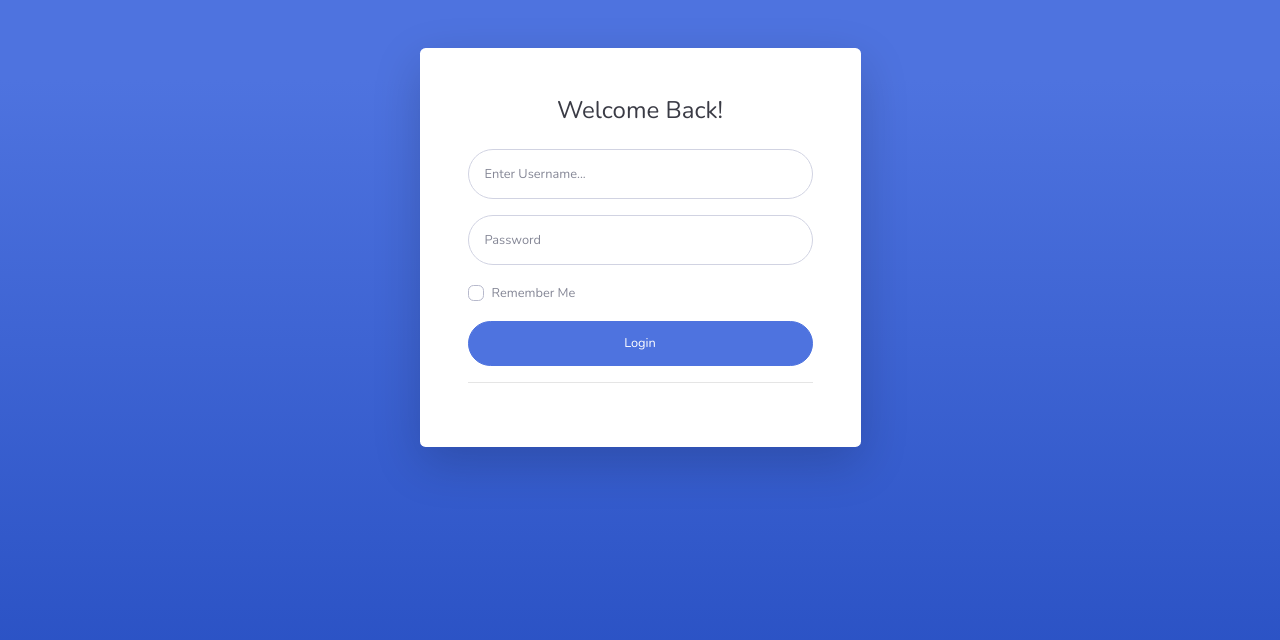
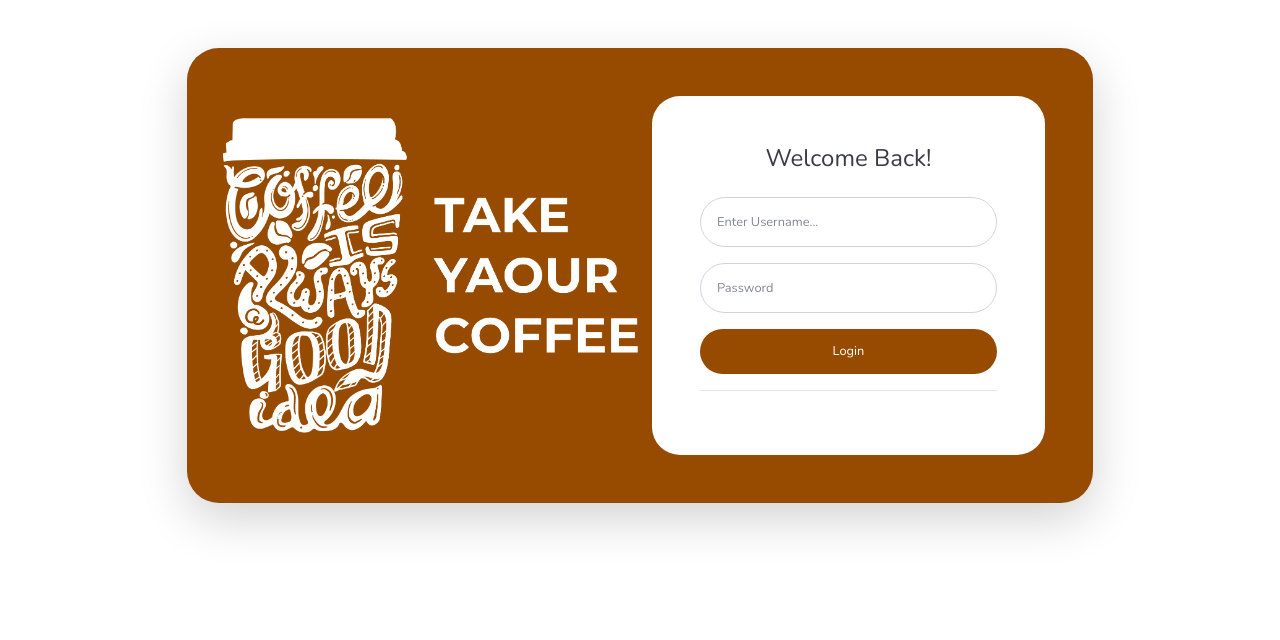
Before and after one commit to rzkmufid/moora, a PHP site: page /pages/login.php in a window 1280 px wide. Shown: the top 640 px of the page. Run offline with PHP 8.4, Linux system fonts and the light colour scheme.

Commit message:
update color and login design

```diff
--- a/includes/sidebar.php
+++ b/includes/sidebar.php
@@ -55,7 +55,7 @@
             >
               Cancel
             </button>
-            <a class="btn btn-primary" href="login.php?logout=1">Logout</a>
+            <a class="btn btn-coklat" href="login.php?logout=1">Logout</a>
           </div>
         </div>
       </div>
--- a/pages/add_alternative.php
+++ b/pages/add_alternative.php
@@ -69,7 +69,7 @@ include '../includes/header.php';
         }
         ?>
 
-        <button type="submit" class="btn btn-primary">Add Alternative</button>
+        <button type="submit" class="btn btn-coklat">Add Alternative</button>
         <a href="alternatives.php" class="btn btn-secondary">Back to Alternatives</a>
     </form>
 </div>
--- a/pages/add_criteria.php
+++ b/pages/add_criteria.php
@@ -49,7 +49,7 @@ include '../includes/header.php';
             <label for="weight" class="form-label">Weight:</label>
             <input type="number" step="0.01" class="form-control" id="weight" name="weight" required>
         </div>
-        <button type="submit" class="btn btn-primary">Add Criteria</button>
+        <button type="submit" class="btn btn-coklat">Add Criteria</button>
         <a href="criteria.php" class="btn btn-secondary">Back to Criteria</a>
     </form>
 </div>
--- a/pages/add_staff.php
+++ b/pages/add_staff.php
@@ -42,7 +42,7 @@ include '../includes/header.php';
             <label for="password">Password:</label>
             <input type="password" id="password" name="password" class="form-control" required>
         </div>
-        <button type="submit" class="btn btn-primary">Add User</button>
+        <button type="submit" class="btn btn-coklat">Add User</button>
         <a type="submit" class="btn btn-secondary" href="staff.php">Back to Users Page</a>
     </form>
 </div>
--- a/pages/edit_alternative.php
+++ b/pages/edit_alternative.php
@@ -99,7 +99,7 @@ include '../includes/header.php';
         }
         ?>
 
-        <button type="submit" class="btn btn-primary">Update Alternative</button>
+        <button type="submit" class="btn btn-coklat">Update Alternative</button>
         <a href="alternatives.php" class="btn btn-secondary">Back to Alternatives</a>
     </form>
 </div>
--- a/pages/edit_criteria.php
+++ b/pages/edit_criteria.php
@@ -67,7 +67,7 @@ include '../includes/header.php';
             <input type="number" step="0.01" class="form-control" id="weight" name="weight" value="<?php echo $criteria['weight']; ?>" required>
         </div>
         <div>
-            <button type="submit" class="btn btn-primary">Update Criteria</button>
+            <button type="submit" class="btn btn-coklat">Update Criteria</button>
             <a href='criteria.php' class="btn btn-secondary">Back to Criteria</a>
         </div>
     </form>
--- a/pages/edit_staff.php
+++ b/pages/edit_staff.php
@@ -60,7 +60,7 @@ include '../includes/header.php';
         <label for="password">Password:</label>
         <input type="password" id="password" class="form-control" name="password"> <!-- Password optional -->
     </div>
-    <button type="submit" class="btn btn-primary">Update Staff</button>
+    <button type="submit" class="btn btn-coklat">Update Staff</button>
     <a href="staff.php" class="btn btn-secondary">Back to Users Page</a>
 </form>
 </div>
--- a/pages/login.php
+++ b/pages/login.php
@@ -41,8 +41,7 @@ if ($_SERVER['REQUEST_METHOD'] == 'POST') {
 }
 ?>
 
-
-<!DOCTYPE html>
+  <!DOCTYPE html>
 <html lang="en">
 <head>
     <meta charset="utf-8">
@@ -56,23 +55,56 @@ if ($_SERVER['REQUEST_METHOD'] == 'POST') {
     <!-- Custom fonts for this template-->
     <link href="../vendor/fontawesome-free/css/all.min.css" rel="stylesheet" type="text/css">
     <link href="https://fonts.googleapis.com/css?family=Nunito:200,200i,300,300i,400,400i,600,600i,700,700i,800,800i,900,900i" rel="stylesheet">
-
     <!-- Custom styles for this template-->
     <link href="../css/sb-admin-2.min.css" rel="stylesheet">
+    <style>
+        .card-login {
+            background-color: #964B00; /* Brown color for the card */
+            color: #ffffff; /* White text color for contrast */
+        }
+        .bg-login-image {
+            background-image: url('../img/login.png');
+            background-size: contain; /* Adjust size to contain the image */
+            background-position: center center;
+            background-repeat: no-repeat;
+            background-clip: border-box;
+        }
+        .btn-primary {
+            background-color: #0056b3; /* Darker blue for buttons */
+            border-color: #0056b3;
+        }
+        .btn-primary:hover {
+            background-color: #004494;
+            border-color: #004494;
+        }
+        body {
+            background-color: #f4f4f9; /* Light grey for the body */
+        }
+        .btn-coklat{
+            background-color: #964B00;
+            color: #ffffff;
+        }
+        .roundeder{
+            border-radius: 28px;
+        }
+        .roundeder-lg{
+            border-radius: 32px;
+        }
+    </style>
 </head>
 
-<body class="bg-gradient-primary">
+<body class="bg-white">
     <div class="container">
         <!-- Outer Row -->
         <div class="row justify-content-center">
-
-            <div class="col-xl-5 col-lg-12 col-md-9">
-                <div class="card o-hidden border-0 shadow-lg my-5">
-                    <div class="card-body p-0">
+            <div class="col-xl-10 col-lg-12 col-md-9">
+                <div class="card o-hidden border-0 shadow-lg my-5 card-login roundeder-lg">
+                    <div class="card-body p-5">
                         <!-- Nested Row within Card Body -->
-                        <div class="row">
-                            <div class="col-lg-12">
-                                <div class="p-5">
+                        <div class="row roundeder-lg ">
+                            <div class="col-lg-6 d-none d-lg-block bg-login-image"></div>
+                            <div class="col-lg-6 roundeder">
+                                <div class="p-5 bg-white roundeder ">
                                     <div class="text-center">
                                         <h1 class="h4 text-gray-900 mb-4">Welcome Back!</h1>
                                         <?php if (isset($error)): ?>
@@ -83,18 +115,12 @@ if ($_SERVER['REQUEST_METHOD'] == 'POST') {
                                     </div>
                                     <form class="user" action="login.php" method="POST">
                                         <div class="form-group">
-                                            <input type="text" class="form-control form-control-user" id="username" name="username" aria-describedby="username" placeholder="Enter Username...">
+                                            <input type="text" class="form-control form-control-user" id="username" name="username" aria-describedby="username" placeholder="Enter Username..." required>
                                         </div>
                                         <div class="form-group">
-                                            <input type="password" class="form-control form-control-user" id="password" name="password" placeholder="Password">
+                                            <input type="password" class="form-control form-control-user" id="password" name="password" placeholder="Password" required>
                                         </div>
-                                        <div class="form-group">
-                                            <div class="custom-control custom-checkbox small">
-                                                <input type="checkbox" class="custom-control-input" id="customCheck">
-                                                <label class="custom-control-label" for="customCheck">Remember Me</label>
-                                            </div>
-                                        </div>
-                                        <button type="submit" class="btn btn-primary btn-user btn-block">
+                                        <button type="submit" class="btn btn-coklat btn-user btn-block">
                                             Login
                                         </button>
                                         <hr>
```
Also changed, not shown: includes/header.php (+16 -1 lines), pages/alternatives.php (+4 -4 lines), pages/criteria.php (+5 -5 lines), pages/dashboard.php (+7 -2 lines), pages/results.php (+7 -7 lines), pages/staff.php (+5 -4 lines), img/login.png (added).
